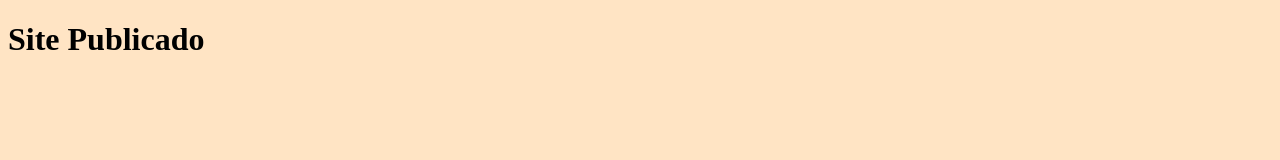
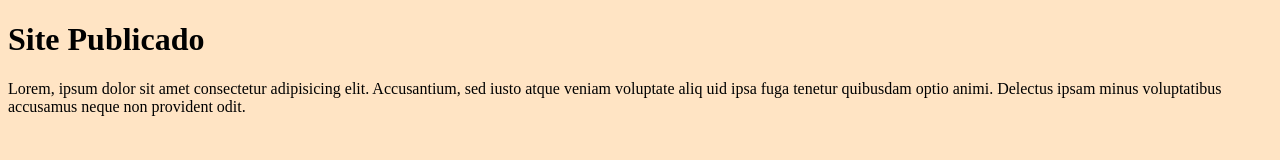
Before and after one commit to italogithube/HTML-CSS-JavaScript, a plain HTML site: page HTML/Exercicios/ex01/index.html in a window 1280 px wide. Drawn offline with Linux system fonts and the light colour scheme.

Commit message:
Update index.html

```diff
--- a/HTML/Exercicios/ex01/index.html
+++ b/HTML/Exercicios/ex01/index.html
@@ -11,5 +11,7 @@
 
     <h1>Site Publicado</h1>
 
+    <p>Lorem, ipsum dolor sit amet consectetur adipisicing elit. Accusantium, sed iusto atque veniam voluptate aliq
+        uid ipsa fuga tenetur quibusdam optio animi. Delectus ipsam minus voluptatibus accusamus neque non provident odit.</p>
 </body>
 </html>
```
